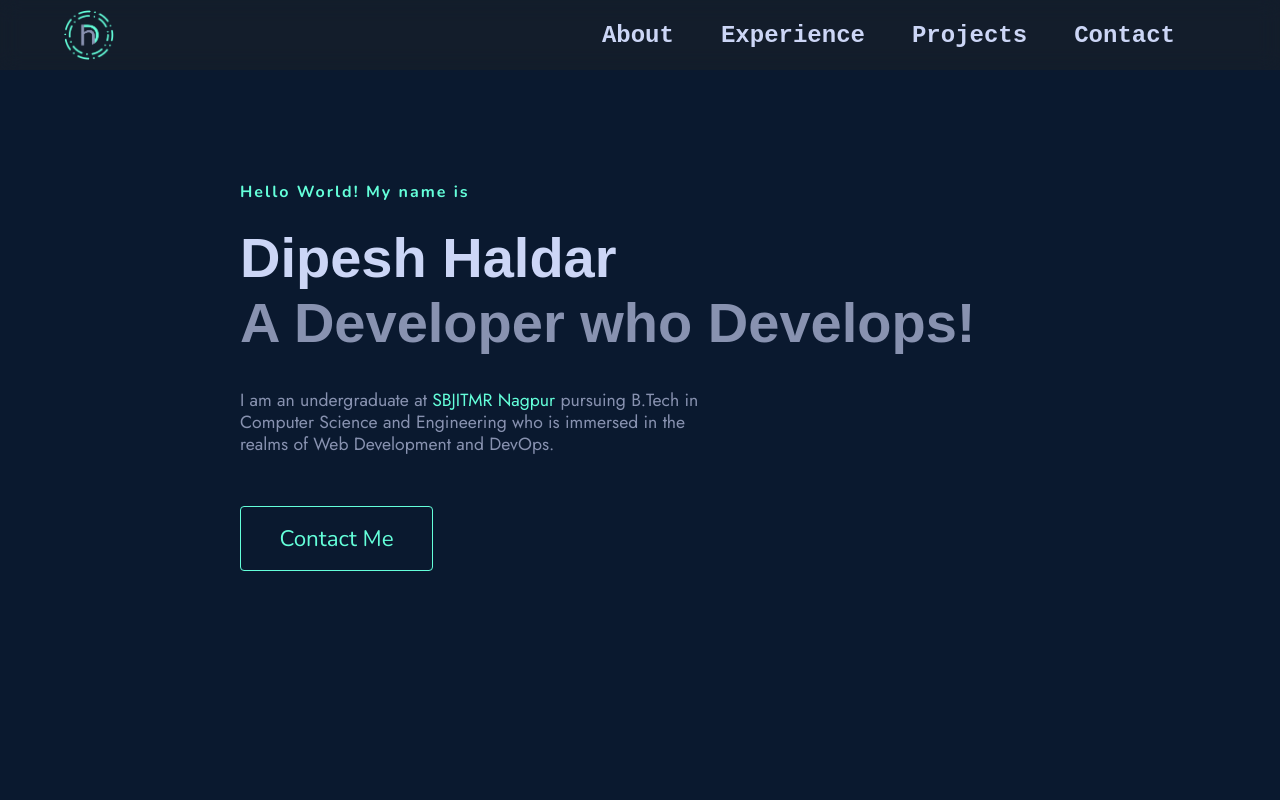
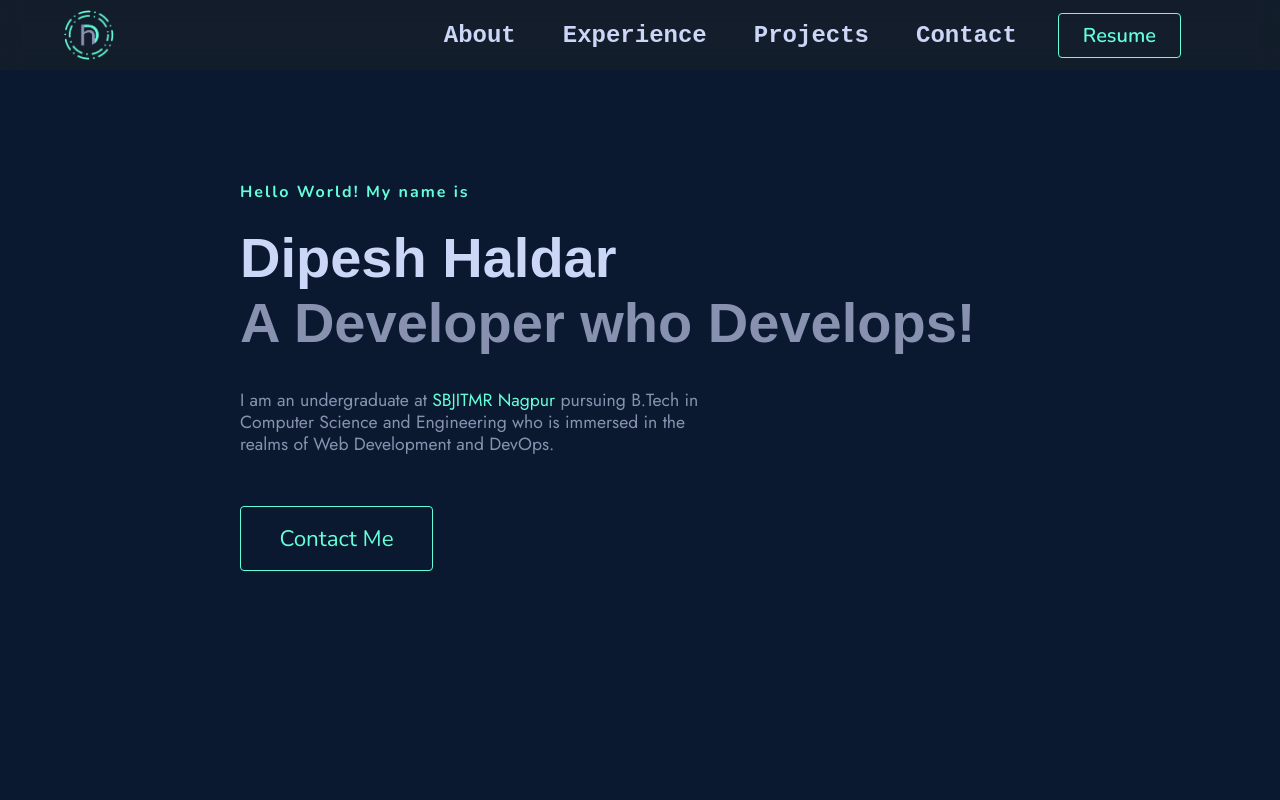
Before and after one commit to Dipeshhaldar/Portfolio, a React (Vite) app in the folder frontend/: page / in a window 1280 px wide. Shown: the top 800 px of the page. Built offline with nearby package versions, Linux system fonts and the light colour scheme; a web font is replaced by a local one.

Commit message:
Backend Error Fixed

```diff
--- a/frontend/src/components/Navbar.css
+++ b/frontend/src/components/Navbar.css
@@ -71,6 +71,17 @@ body {
   .sidebar-item.active {
     border-bottom: 2px solid #05c497;
     color: #64FFDA;
+  }
+
+  .navbar-item__resume-button {
+    border: 1px solid #64FFDA;
+    border-radius: 4px;
+    color: #64FFDA;
+    font-size: 20px;
+    font-family: Nunito;
+    padding: 8px 24px;
+    background: transparent;
+    cursor: pointer;
   }
 
   .navbar-icon {
--- a/frontend/src/components/Navbar.jsx
+++ b/frontend/src/components/Navbar.jsx
@@ -69,6 +69,12 @@ const Navbar = () => {
           >
             Contact
           </button>
+          <button
+            className="navbar-item navbar-item__resume-button"
+            onClick={() => scrollToSection("/")}
+          >
+            Resume
+          </button>
         </div>
         <motion.div
           className="navbar-icon"
--- a/frontend/src/components/pages/ContactMe.jsx
+++ b/frontend/src/components/pages/ContactMe.jsx
@@ -44,7 +44,7 @@ export default function ContactMe() {
   const handleSubmit = (e) => {
     e.preventDefault();
     axios
-      .post("https://portfolio-backend-tau-blush.vercel.app/users", {
+      .post("https://portfolio-backend-tau-blush.vercel.app", {
         name,
         email,
         organization,
```
